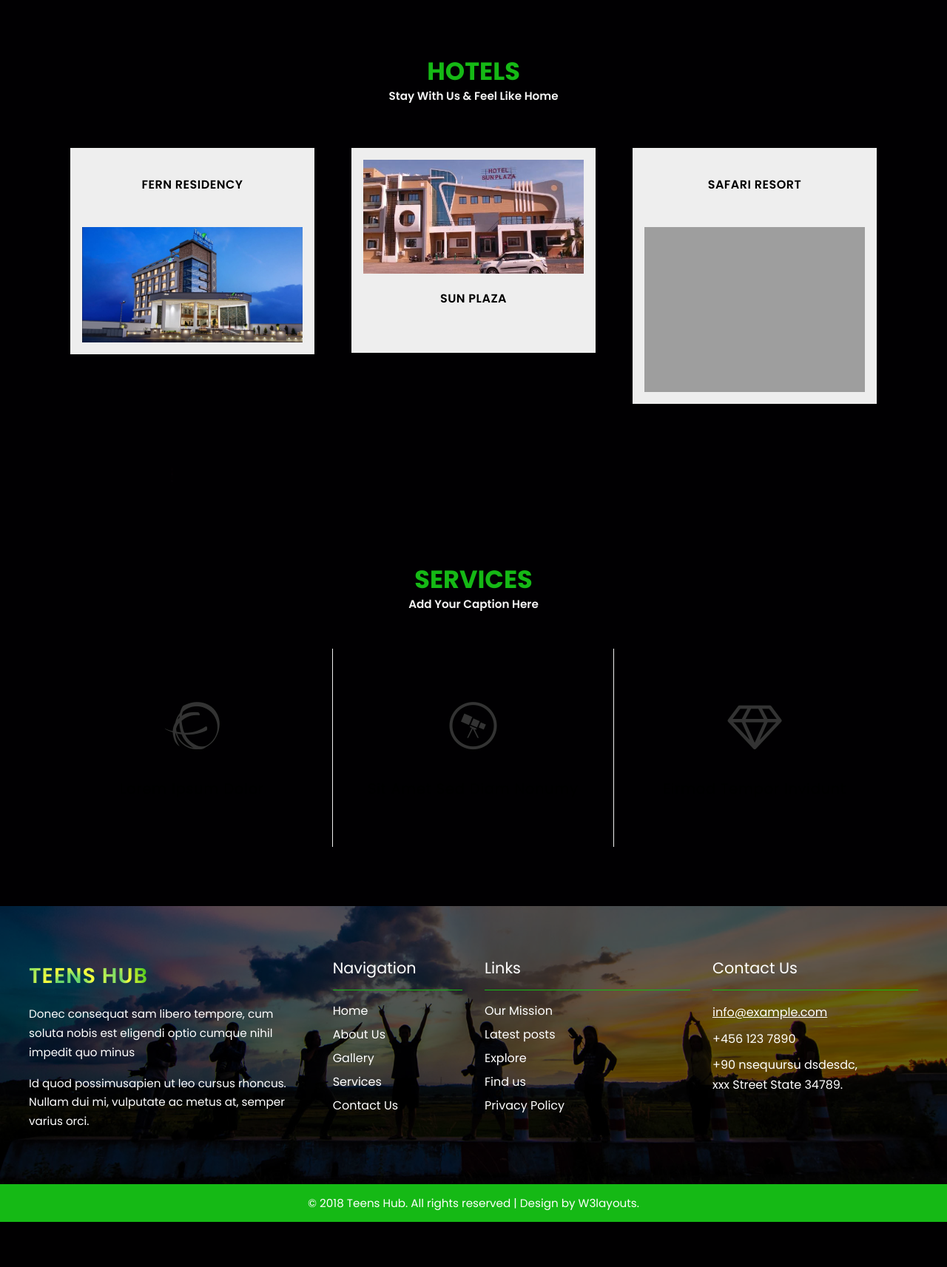
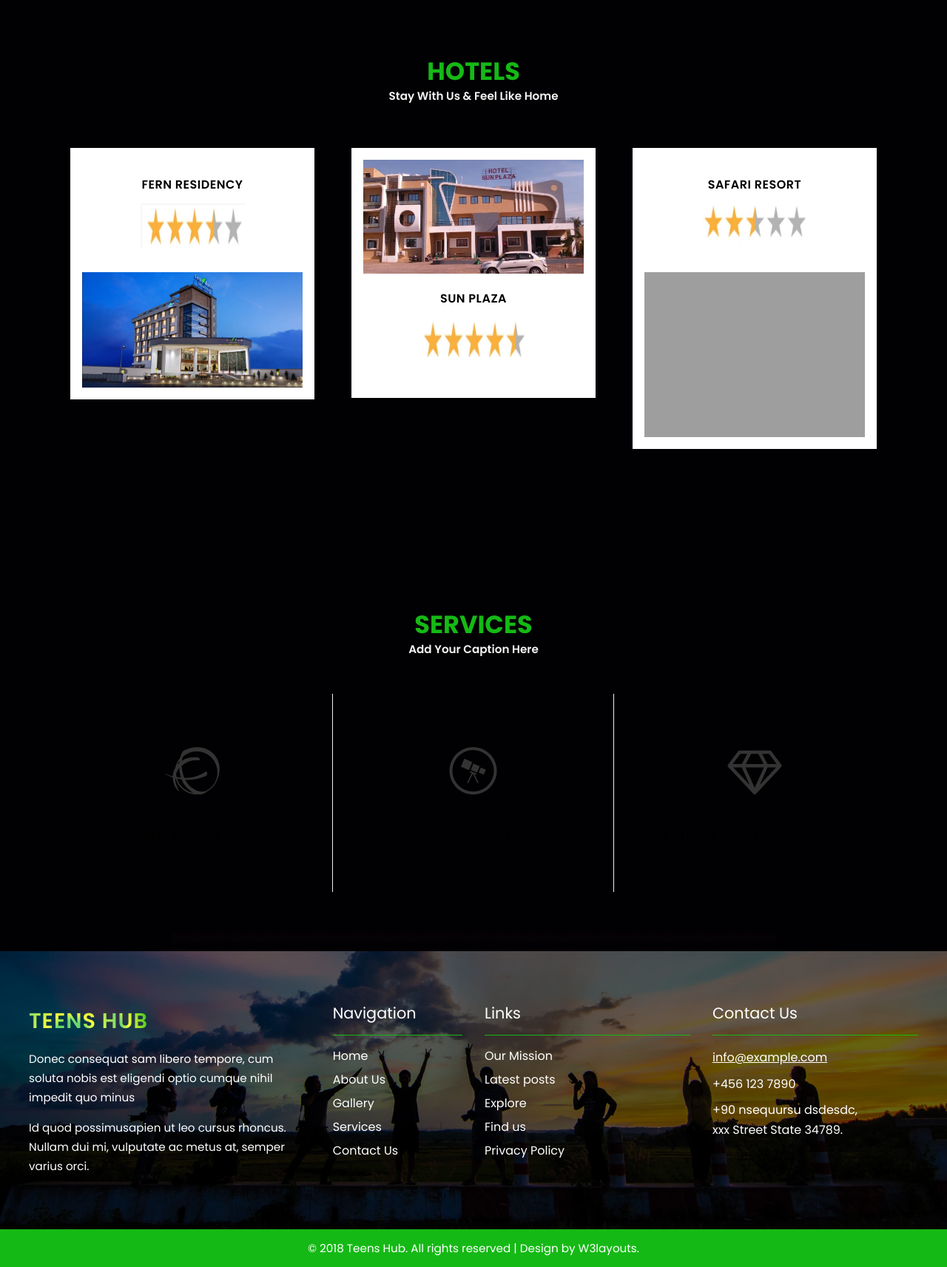
Before and after one commit to Rakshanda23/Temple-Hub, a PHP site: page /about.html in a window 1280 px wide. Shown: the part 1100-2813 px from the top of the page at 74% size. Before the commit the page ends 2752 px from the top, so only its background shows below. Run offline with PHP 8.4, Linux system fonts and the light colour scheme; grey boxes are pictures that could not be loaded.

Commit message:
done with star rating✨🥳🥳🥳😇

```diff
--- a/about.html
+++ b/about.html
@@ -201,6 +201,7 @@
                     <div class="port-desc text-center">
                         <span class="line-wthree"></span>
                         <h6 class="main-title-w3pvt text-center">FERN RESIDENCY</h6>
+                        <img src="images/stars/4.5.jpg" style="height: 10% ;width: 50%;"/>
                     </div>
                     <div class="gallery-grid1">
                         <img src="images/hotels/fern_residency1.jpg" alt=" " class="img-fluid" />
@@ -215,6 +216,7 @@
                     <div class="port-desc text-center">
                         <span class="line-wthree"></span>
                         <h6 class="main-title-w3pvt text-center">SUN PLAZA</h6>
+                        <img src="images/stars/3.5.jpg" style="height: 10% ;width: 50%;"/>
 
                     </div>
                 </div>
@@ -224,6 +226,8 @@
                     <div class="port-desc text-center">
                         <span class="line-wthree"></span>
                         <h6 class="main-title-w3pvt text-center">SAFARI RESORT</h6>
+
+                        <img src="images/stars/low.jpg" style="height: 10% ;width: 50%;"/>
                     </div>
                     <div class="gallery-grid1">
                         <img src="images/hotels/saf1.jpg" alt=" " class="img-fluid" />
--- a/css/style.css
+++ b/css/style.css
@@ -919,7 +919,7 @@
 
 .img-grid {
     padding: 1em;
-    background: #eee;
+    background:#ffffff;
     margin: 10px;
 }
 
```
Also changed, not shown: images/stars/3.5.jpg (added), images/stars/4.5.jpg (added), images/stars/4.7.jpg (added), images/stars/low.jpg (added).
